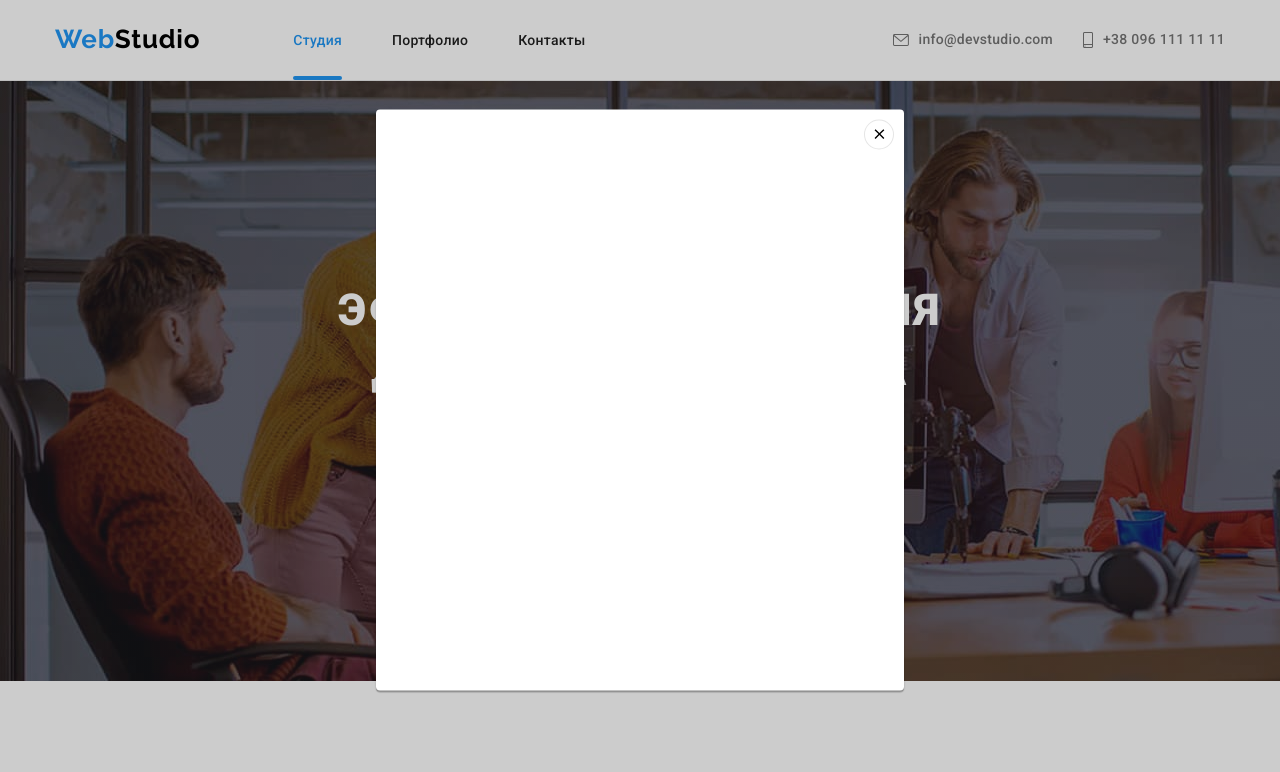
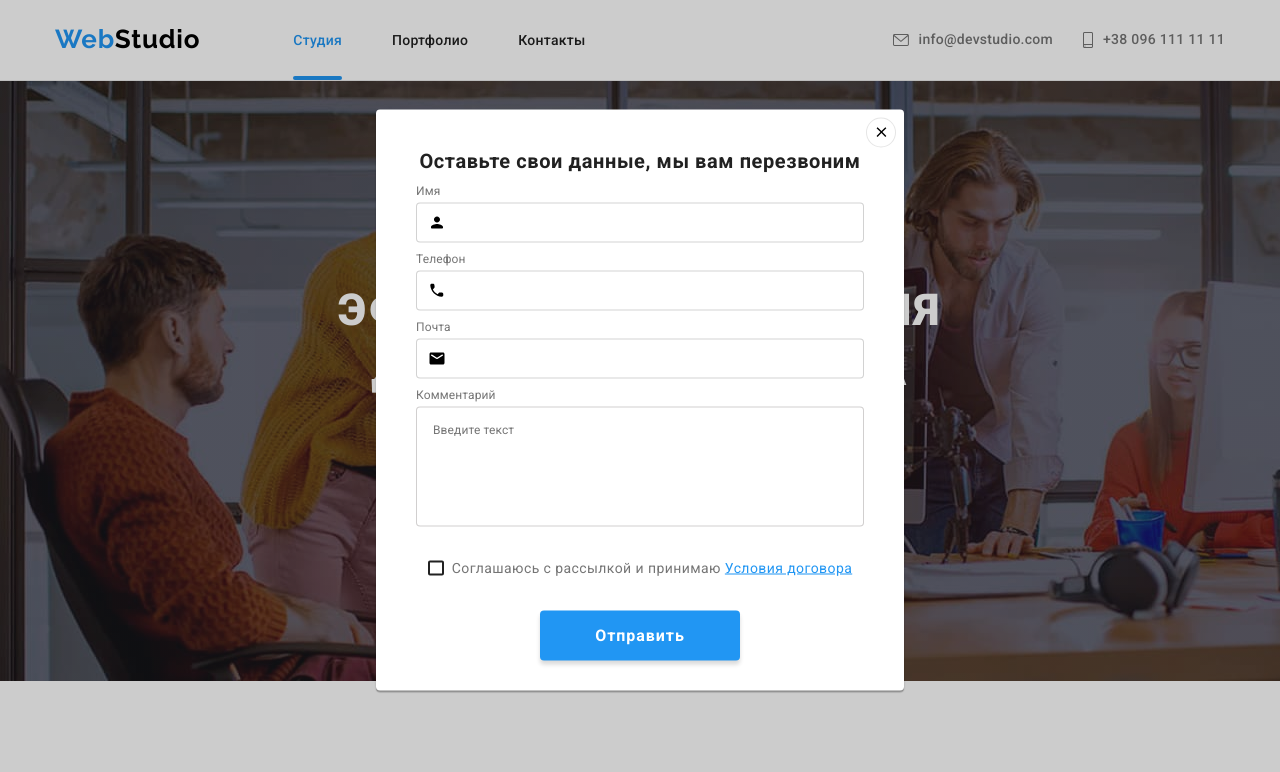
Before and after one commit to Posokhin-Dmitry/goit-markup-hw-06, a plain HTML site: page index.html in a window 1280 px wide. Both pictures are taken after a click on the button "Заказать услугу". Shown: the top 772 px of the page. Drawn offline with nearby package versions, Linux system fonts and the light colour scheme.

Commit message:
закончил

```diff
--- a/css/style.css
+++ b/css/style.css
@@ -51,10 +51,6 @@ img {
   padding-right: 15px;
   margin-left: auto;
   margin-right: auto;
-}
-
-.flex {
-  display: flex;
 }
 
 .section,
@@ -211,10 +207,16 @@ img {
   line-height: 1.87;
   cursor: pointer;
   letter-spacing: 0.06em;
-  background: var(--accent-color);
+  background-color: var(--accent-color);
   color: var(--secondary-text-color);
   box-shadow: 0px 4px 4px rgba(0, 0, 0, 0.15);
   border-style: none;
+  transition: background-color 250ms cubic-bezier(0.4, 0, 0.2, 1);
+}
+
+.button:focus,
+.button:hover {
+  background-color: #188ce8;
 }
 
 .features-list {
@@ -241,9 +243,6 @@ img {
   margin-bottom: 30px;
   background-color: var(--background-icon-color);
   border-radius: 4px;
-}
-
-.icon-features {
 }
 
 .features-title {
@@ -545,7 +544,6 @@ img {
 }
 
 .social-text {
-  margin-bottom: 20px;
   font-style: normal;
   font-weight: bold;
   font-size: 14px;
@@ -557,17 +555,31 @@ img {
 
 .social-list-footer {
   display: flex;
+  margin-top: 20px;
   list-style: none;
+}
+
+.flex-subscribe {
+  display: flex;
+  align-items: flex-end;
 }
 
 .input-subscribe {
   width: 358px;
+  margin-top: 20px;
   margin-right: 12px;
   padding: 15px;
-  background: var(--background-color);
+  color: var(--secondary-text-color);
+  background-color: var(--background-color);
   border: 1px solid rgba(255, 255, 255, 0.3);
   filter: drop-shadow(0px 4px 4px rgba(0, 0, 0, 0.15));
   border-radius: 4px;
+  transition: border 250ms cubic-bezier(0.4, 0, 0.2, 1);
+}
+
+.input-subscribe:focus {
+  border: 1px solid var(--accent-color);
+  outline: none;
 }
 
 .send-icon {
@@ -597,13 +609,11 @@ img {
 
 .modal {
   position: absolute;
+  position: relative;
+  padding: 40px;
   top: 50%;
   left: 50%;
   transform: translate(-50%, -50%);
-  display: flex;
-  justify-content: flex-end;
-  padding-top: 10px;
-  padding-right: 10px;
   width: 528px;
   height: 581px;
   background-color: var(--secondary-text-color);
@@ -617,10 +627,23 @@ img {
   opacity: 0;
 }
 
+.modal-text {
+  margin-bottom: 12px;
+  font-weight: bold;
+  font-size: 20px;
+  line-height: 1.15;
+  text-align: center;
+  letter-spacing: 0.03em;
+
+  color: var(--title-text-color);
+}
+
 .button-modal {
   display: flex;
   align-items: center;
-  justify-content: center;
+  position: absolute;
+  top: 8px;
+  right: 8px;
   border-style: none;
   width: 30px;
   height: 30px;
@@ -628,4 +651,123 @@ img {
   border: 1px solid rgba(0, 0, 0, 0.1);
   border-radius: 50%;
   cursor: pointer;
+  transition: fill 250ms cubic-bezier(0.4, 0, 0.2, 1);
 }
+
+.button-modal:hover,
+.button-modal:focus {
+  fill: var(--accent-color);
+}
+
+.form-field {
+  display: flex;
+  flex-direction: column;
+  margin-bottom: 10px;
+}
+
+.input-modal {
+  display: block;
+  padding-left: 42px;
+  width: 100%;
+  height: 40px;
+  border: 1px solid rgba(33, 33, 33, 0.2);
+  border-radius: 4px;
+  transition: border 250ms cubic-bezier(0.4, 0, 0.2, 1);
+}
+
+.comment-modal:focus,
+.input-modal:focus {
+  border: 1px solid var(--accent-color);
+  outline: none;
+}
+
+.label-modal {
+  margin-bottom: 4px;
+  font-size: 12px;
+  line-height: 1.16;
+  letter-spacing: 0.01em;
+
+  color: var(--main-text-color);
+}
+
+.input-section {
+  position: relative;
+}
+
+.form-icon {
+  position: absolute;
+  transform: translateY(-50%);
+  left: 12px;
+  top: 50%;
+  transition: fill 250ms cubic-bezier(0.4, 0, 0.2, 1);
+}
+
+.input-modal:focus + .form-icon {
+  fill: var(--accent-color);
+}
+
+.comment-modal {
+  min-height: 120px;
+  padding: 12px 16px;
+  margin-bottom: 20px;
+  resize: none;
+  font-size: 12px;
+  line-height: 1.7;
+  letter-spacing: 0.01em;
+  height: 40px;
+  border: 1px solid rgba(29, 19, 19, 0.2);
+  border-radius: 4px;
+  transition: border 250ms cubic-bezier(0.4, 0, 0.2, 1);
+}
+
+.checkbox {
+  position: absolute;
+  width: 1px;
+  height: 1px;
+  margin: -1px;
+  border: 0;
+  padding: 0;
+  clip: rect(0 0 0 0);
+  overflow: hidden;
+}
+
+.checkbox-icon {
+  display: inline-block;
+  width: 16px;
+  height: 15px;
+  margin-right: 8px;
+  border: 2px solid var(--title-text-color);
+  border-radius: 2px;
+  transition: background-color 250ms cubic-bezier(0.4, 0, 0.2, 1);
+}
+
+.checkbox:checked + .checkbox-icon {
+  border-color: transparent;
+  background-color: var(--accent-color);
+  background-image: url(../images/icon-check.svg);
+  background-size: contain;
+  background-origin: border-box;
+}
+
+.checkbox-field {
+  display: flex;
+  align-items: center;
+  justify-content: center;
+  margin-bottom: 30px;
+  font-size: 14px;
+  line-height: 1.71;
+  letter-spacing: 0.03em;
+
+  color: var(--main-text-color);
+}
+
+.checkbox-link {
+  text-decoration-line: underline;
+  color: var(--accent-color);
+  margin-left: 4px;
+}
+
+.button-submit {
+  display: flex;
+  justify-content: center;
+}
--- a/index.html
+++ b/index.html
@@ -387,7 +387,7 @@
 
         <form>
           <p class="social-text">Подпишитесь на рассылку</p>
-          <div class="flex">
+          <div class="flex-subscribe">
             <input class="input-subscribe" type="email" name="subscribe" id="subscribe" placeholder="E-mail" />
             <button class="button" type="submit">
               Подписаться
@@ -407,6 +407,57 @@
             <use href="./images/symbol-defs.svg#close-black"></use>
           </svg>
         </button>
+        <h2 class="modal-text">Оставьте свои данные, мы вам перезвоним</h2>
+        <form>
+          <div class="form-field">
+            <label class="label-modal" for="name">Имя</label>
+            <div class="input-section">
+              <input class="input-modal" type="text" name="name" id="name" />
+              <svg class="form-icon" width="18" height="18">
+                <use href="./images/symbol-defs.svg#person"></use>
+              </svg>
+            </div>
+          </div>
+          <div class="form-field">
+            <label class="label-modal" for="tel">Телефон</label>
+            <div class="input-section">
+              <input class="input-modal" type="tel" name="tel" id="tel" />
+              <svg class="form-icon" width="18" height="18">
+                <use href="./images/symbol-defs.svg#phone"></use>
+              </svg>
+            </div>
+          </div>
+          <div class="form-field">
+            <label class="label-modal" for="emale">Почта</label>
+            <div class="input-section">
+              <input class="input-modal" type="emale" name="emale" id="emale" />
+              <svg class="form-icon" width="18" height="18">
+                <use href="./images/symbol-defs.svg#email"></use>
+              </svg>
+            </div>
+          </div>
+          <div class="form-field">
+            <label class="label-modal" for="comment">Комментарий</label>
+            <textarea
+              class="comment-modal"
+              name="comment"
+              id="comment"
+              cols="30"
+              rows="10"
+              placeholder="Введите текст"
+            ></textarea>
+          </div>
+          <div class="">
+            <label class="checkbox-field">
+              <input class="checkbox" type="checkbox" name="checkbox" />
+              <span class="checkbox-icon"></span>Соглашаюсь с рассылкой и принимаю
+              <a class="checkbox-link" href="">Условия договора</a>
+            </label>
+          </div>
+          <div class="button-submit">
+            <button class="button" type="submit">Отправить</button>
+          </div>
+        </form>
       </div>
     </div>
     <script src="./js/modal.js"></script>
```
Also changed, not shown: page/portfolio.html (+13 -0 lines), images/icon-check.svg (added).
